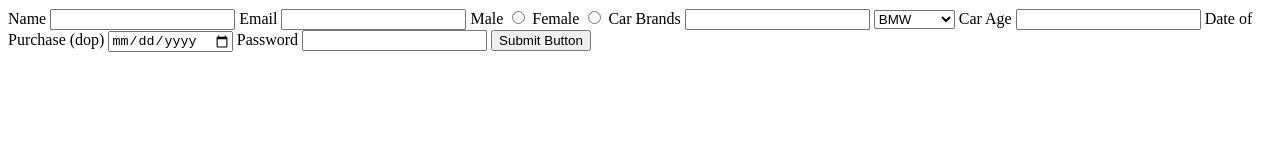
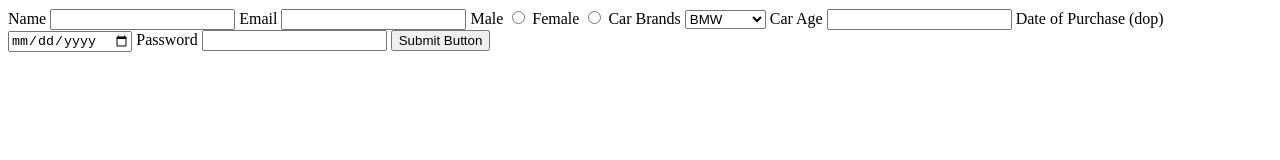
Before and after one commit to acciojob/car-insurance-form-uditya-shubham, a website: page main.html in a window 1280 px wide. Drawn offline with Linux system fonts and the light colour scheme.

Commit message:
created a submission

```diff
--- a/main.html
+++ b/main.html
@@ -24,8 +24,7 @@
 
 
     <label for="cars">Car Brands</label>
-    <input type="select" id="cars" >
-    <select >
+    <select id="cars"  >
         <option value="BMW">BMW</option>
         <option value="Audi">Audi</option>
         <option value="Mercedez">Mercedez</option>
```
